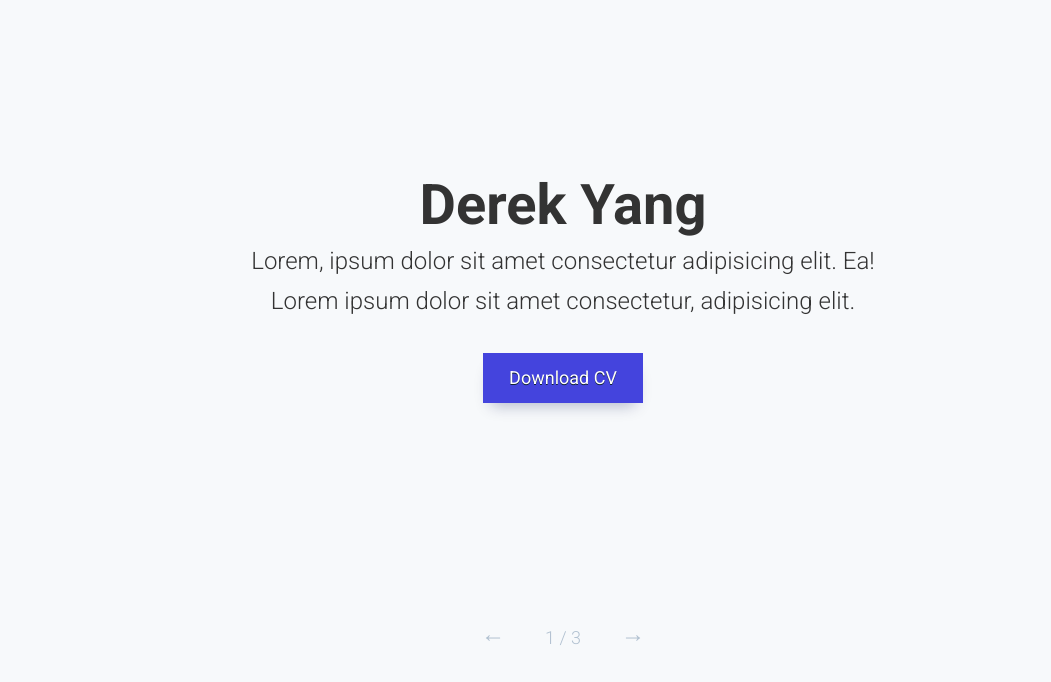
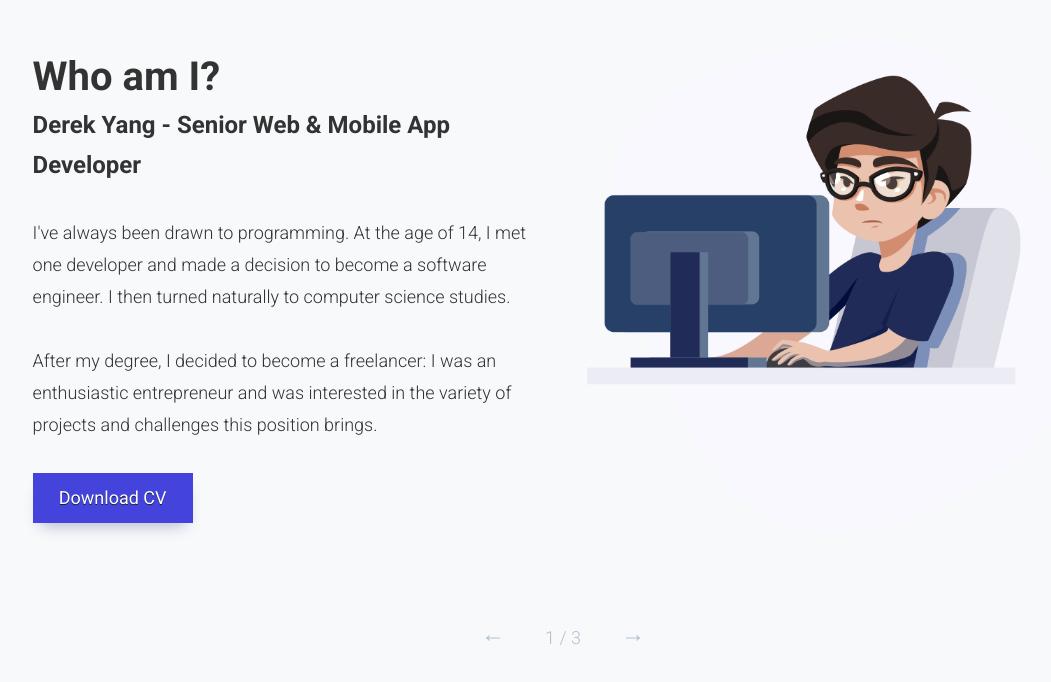
Before and after one commit to baymax88/presentation-slide-site, a plain HTML site: page index.html in a window 1280 px wide. Shown: the part 114-796 px from the top of the page, without its empty margins (77-1128 px from the left). Drawn offline with Linux system fonts and the light colour scheme; a web font is replaced by a local one.

Commit message:
first slide

```diff
--- a/index.html
+++ b/index.html
@@ -13,17 +13,31 @@
         <article id="webslides" class="horizontal">
             <!-- Slide 1 -->
             <section>
-                <div class="wrap aligncenter">
-                    <h1><strong>Derek Yang</strong></h1>
+                <div class="wrap">
+                    <div class="grid vertical-align">
+                        <div class="column">
+                            <h3><strong>Who am I?</strong></h3>
                             <p class="text-intro">
-                        Lorem, ipsum dolor sit amet consectetur adipisicing elit. Ea!<br>
-                        Lorem ipsum dolor sit amet consectetur, adipisicing elit.
+                                <strong>Derek Yang - Senior Web & Mobile App Developer</strong>
+                            </p>
+                            <p>
+                                I've always been drawn to programming.
+                                At the age of 14, I met one developer and made a decision to become a software engineer.
+                                I then turned naturally to computer science studies.
+                            </p>
+                            <p>
+                                After my degree, I decided to become a freelancer: I was an enthusiastic entrepreneur and was interested in the variety of projects and challenges this position brings.
                             </p>
                             <p>
                                 <a href="#" class="button zoomIn">
                                     Download CV
                                 </a>
                             </p>
+                        </div>
+                        <div class="column">
+                            <img src="images/bottom-right.png" alt="">
+                        </div>
+                    </div>
                 </div>
             </section>
             <!-- Slide 2 -->
@@ -48,21 +62,17 @@
 
             <!-- Slide 3 -->
             <section>
-                <div class="wrap">
-                    <div class="grid vertical-align">
-                        <div class="column">
-                            <h3><strong>Full Stack JavaScript</strong></h3>
+                <div class="wrap aligncenter">
+                    <h1><strong>Derek Yang</strong></h1>
                     <p class="text-intro">
-                                Lorem ipsum dolor sit amet consectetur adipisicing elit. Corrupti, aliquam.
+                        Lorem, ipsum dolor sit amet consectetur adipisicing elit. Ea!<br>
+                        Lorem ipsum dolor sit amet consectetur, adipisicing elit.
                     </p>
                     <p>
-                                Lorem ipsum, dolor sit amet consectetur adipisicing elit. Adipisci corrupti fuga beatae!
+                        <a href="#" class="button zoomIn">
+                            Download CV
+                        </a>
                     </p>
-                        </div>
-                        <div class="column">
-                            <img src="images/bottom-right.png" alt="">
-                        </div>
-                    </div>
                 </div>
             </section>
         </article>
```
Lines whose indentation alone changed are shown as unchanged.
